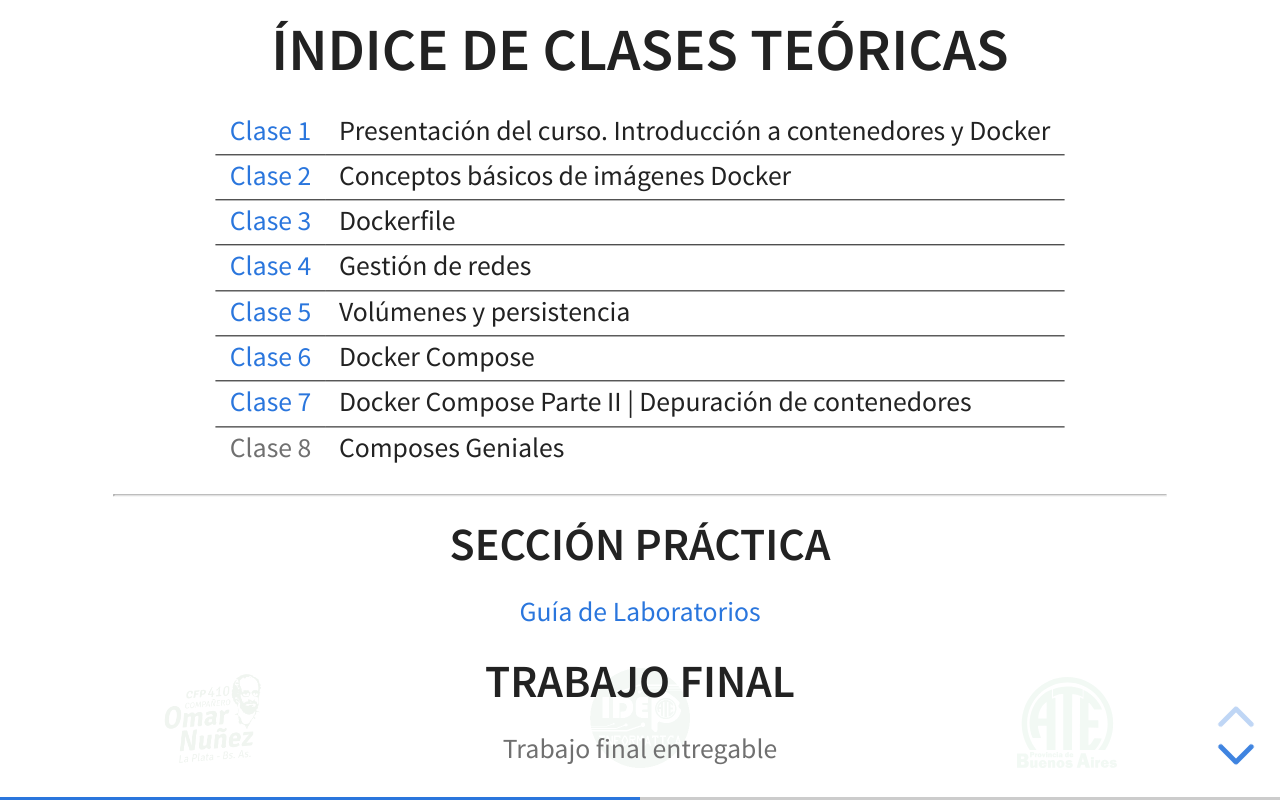
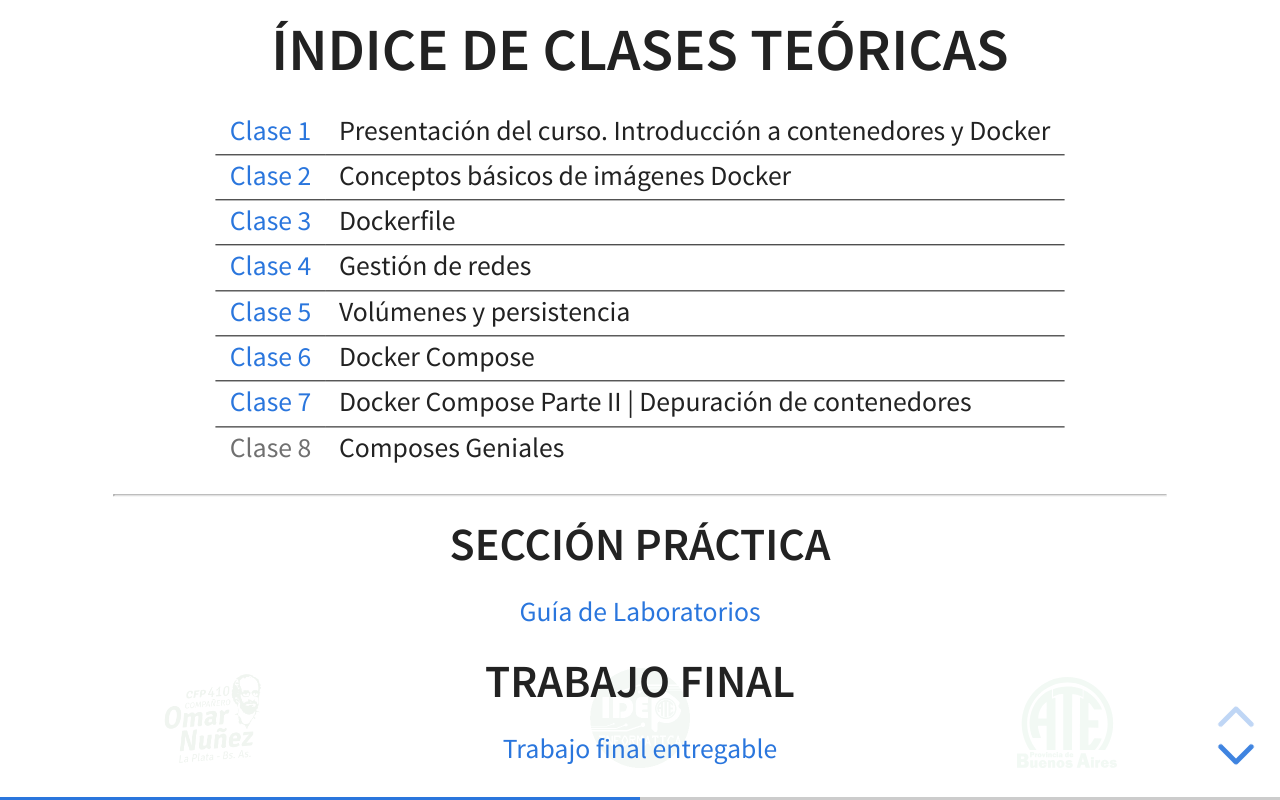
Before and after one commit to kity-linuxero/docker_410, a website: page index.html in a window 1280 px wide. Both pictures are taken after a click on the button "below slide". Drawn offline with nearby package versions, Linux system fonts and the light colour scheme.

Commit message:
Link a tp final

```diff
--- a/index.html
+++ b/index.html
@@ -137,8 +137,8 @@
 					</small>
 					<h4>Trabajo final</h4>
 					<small>
-						<a href="" class="disabled" target="_blank">Trabajo final entregable</a>
-						<!-- <a href="https://github.com/kity-linuxero/docker-integradora" target="_blank">Trabajo final entregable</a> -->
+						<!-- <a href="" class="disabled" target="_blank">Trabajo final entregable</a> -->
+						<a href="https://github.com/kity-linuxero/docker-integradora" target="_blank">Trabajo final entregable</a>
 					</small>
 
 
```
